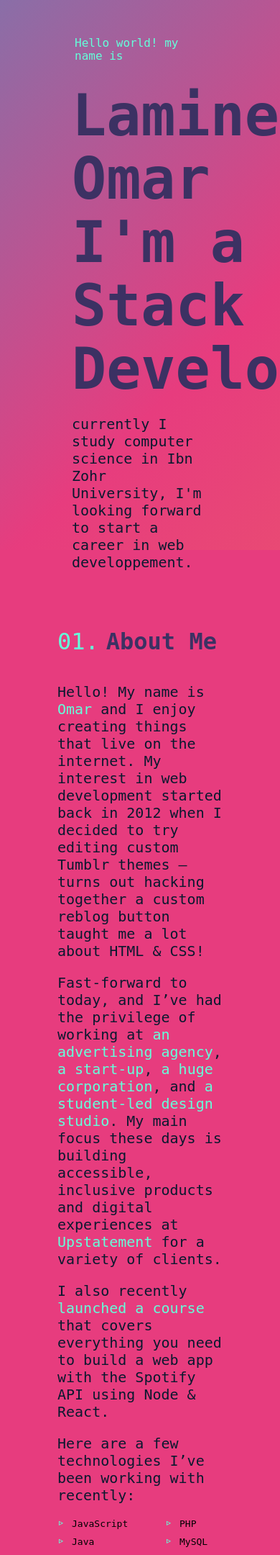
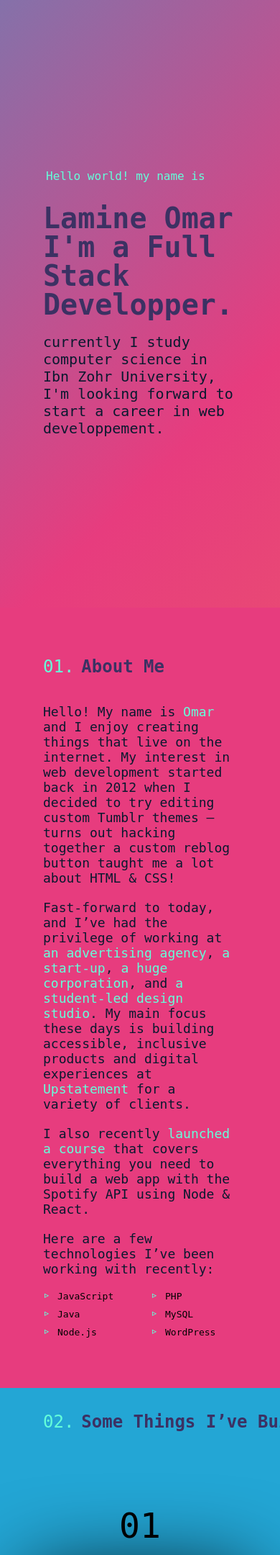
Before and after one commit to omarlamin01/omarlamin01.github.io, a PHP site: page / in a window 390 px wide; the page is wider, and only the part inside the window is pictured. Shown: the part 80-2240 px from the top of that part at 72% size. Run offline with PHP 8.4, Linux system fonts and the light colour scheme.

Commit message:
responsive with tablet

```diff
--- a/styles/style.css
+++ b/styles/style.css
@@ -615,6 +615,11 @@ section a {
 }
 
 @media all and (max-width: 900px) {
+
+    header {
+        height: auto;
+    }
+
     footer {
         height: auto;
         background-color: var(--main-color-4);
@@ -749,7 +754,7 @@ section a {
         width: 35px;
         height: 4px;
         background-color: var(--main-color-1);
-        transition: all 0.3s;
+        transition: all 0.5s;
         backface-visibility: hidden;
     }
 
@@ -796,7 +801,7 @@ section a {
         bottom: 0;
         right: 0;
         left: 0;
-        transition: all ease-in-out 0.3s;
+        transition: all 0.5s;
     }
 
     #links.show ul {
@@ -824,7 +829,8 @@ section a {
     }
 }
 
-@media screen and (max-width: 500px) {
+
+@media all and (max-width: 600px) {
     .cards-wrapper {
         padding: 4rem 2rem;
     }
@@ -832,15 +838,99 @@ section a {
     .card {
         max-width: calc(100vw - 4rem);
     }
+
+    .hello {
+        display: flex;
+        -webkit-box-pack: center;
+        justify-content: center;
+        -webkit-box-align: center;
+        flex-direction: column;
+        align-items: flex-start;
+        margin: 0px auto;
+        padding: 0 60px;
+        max-width: 1000px;
+    }
+
+    section .container {
+        padding: 60px 0;
+        margin: 0 60px;
+    }
+
+    section p {
+        margin: 20px 0;
+        font-size: 18px;
+        max-width: 540px;
+        color: var(--main-color-4);
+    }
+
+    #contact p {
+        margin: 20px 60px;
+        max-width: 100%;
+        width: auto;
+    }
+
+    #work .container {
+        padding: 25px 0;
+    }
+
+    .hello h1,
+    h2,
+    h3 {
+        margin: 0px 0px 10px;
+        font-weight: 600;
+        color: #3c3163;
+        line-height: 1;
+    }
+
+    .hello .intro {
+        margin: 0px 0px 30px 4px;
+        color: var(--main-color-1);
+        font-family: var(--main-font);
+        font-size: 16px;
+        font-weight: 400;
+    }
+
+    .hello .my-name {
+        margin: 0px;
+        font-size: 40px;
+    }
+
+    .hello .job {
+        margin: 0px;
+        font-size: 40px;
+    }
+
+    .hello p {
+        margin-top: 20px;
+        font-size: 20px;
+        max-width: 540px;
+        color: var(--main-color-4);
+    }
+
+    .numbered-heading {
+        display: flex;
+        -webkit-box-align: center;
+        align-items: center;
+        position: relative;
+        margin: 10px 0px 40px;
+        width: 100%;
+        height: auto;
+        font-size: 24px;
+        white-space: nowrap;
+        counter-reset: section 0;
+    }
+
+    .numbered-heading::before {
+        position: relative;
+        counter-increment: section 1;
+        content: "0" counter(section) ".";
+        margin-right: 10px;
+        color: var(--main-color-1);
+        font-family: var(--main-font);
+        font-weight: 400;
+    }
 }
 
-@media screen and (max-width: 450px) {
-    .info {
-        display: block;
-        text-align: center;
-    }
+@media all and (max-width: 450px) {
 
-    .info h1 {
-        margin: 0;
-    }
 }
```
